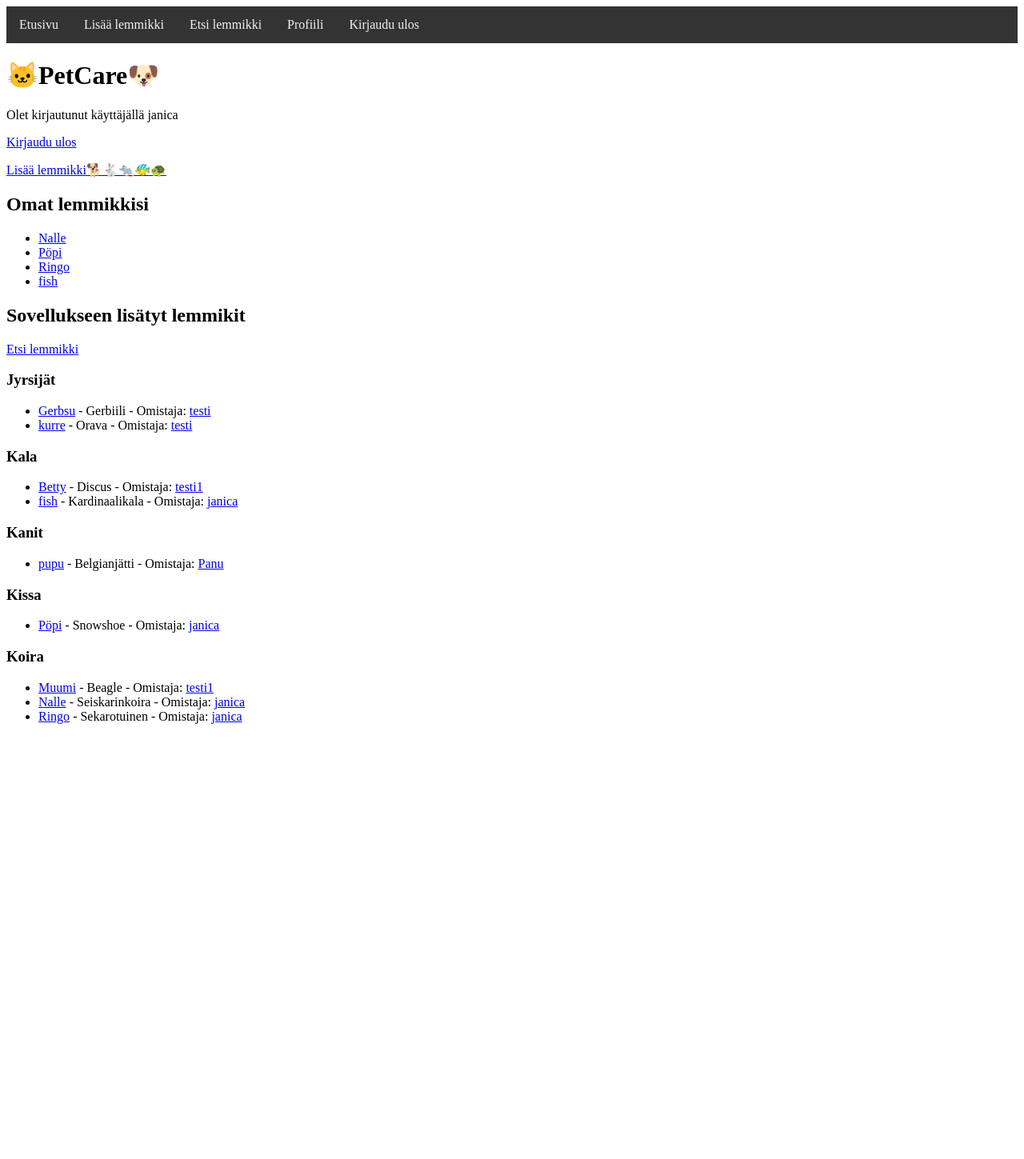
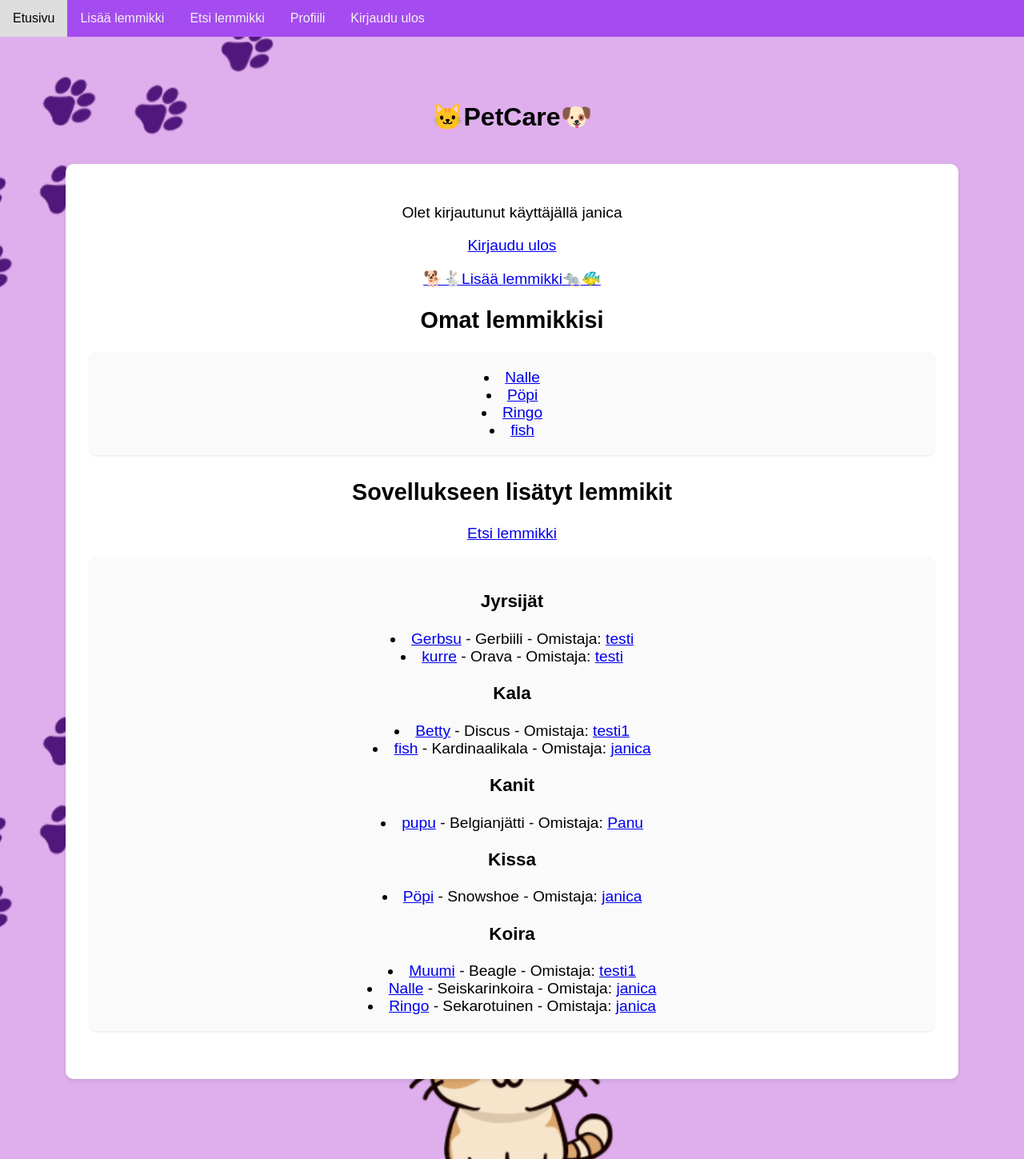
Before and after one commit to Janicanna/PetApp, a Flask app: page / in a window 1280 px wide. Shown: the whole page at 80% size. Before the commit the page ends 905 px from the top, so only its background shows below. Run offline with Flask 3, Linux system fonts and the light colour scheme; a user stored in the database is signed in; data comes from the database, SQL or seed files in the repository; both versions use the stored data as it was after the commit.

Commit message:
Luotu uusi CSS-tiedosto ja päivitetty sivuston ulkoasua. Lisätty base.html pohjatiedosto, jota käytetään muihin sivuihin yhtenäistämiseksi.

```diff
--- a/app.py
+++ b/app.py
@@ -429,3 +429,10 @@ def delete_image(pet_id, image_id):
     db.execute("DELETE FROM images WHERE id = ?", [image_id])
 
     return redirect(f"/pet/{pet_id}")
+
+@app.after_request
+def add_header(response):
+    response.headers["Cache-Control"] = "no-store, no-cache, must-revalidate, max-age=0"
+    response.headers["Pragma"] = "no-cache"
+    response.headers["Expires"] = "0"
+    return response
--- /dev/null
+++ b/static/css/main.css
@@ -0,0 +1,133 @@
+*, *::before, *::after {
+    box-sizing: border-box;
+  }
+
+  body {
+    margin: 0;
+    padding: 0;
+    font-family: Arial, sans-serif;
+  }
+
+  .default-page {
+    background: url("../images/registerpic.png") no-repeat center center;
+    background-size: cover;
+    background-attachment: fixed;
+    text-align: center;
+  }
+
+  /* Navigaatio (sama kaikille sivuille) */
+  nav {
+    background-color: #a54cf0;
+    overflow: hidden;
+  }
+  nav a {
+    float: left;
+    display: block;
+    color: #f2f2f2;
+    text-align: center;
+    padding: 14px 16px;
+    text-decoration: none;
+  }
+  nav a:hover {
+    background-color: #ddd;
+    color: #000000;
+  }
+  .link-container span {
+    margin-right: 10px;
+  }
+
+  /* Taustakuva etusivulle */
+  .home-page {
+    background: url("../images/etus.png") no-repeat center center;
+    background-size: cover;
+    background-attachment: fixed;
+  }
+
+  /* Keskitetty laatikko etusivulle */
+  .home-container {
+    width: 100%;
+    max-width: 1400px;
+    margin: 40px auto;
+    background-color: transparent;
+    padding: 20px;
+    text-align: center;
+  }
+
+
+  /* Taustakuva kirjautumis- ja rekisteröintisivuilla */
+  .login-page,
+  .register-page {
+    background: url("../images/registerpic.png") no-repeat center center;
+    background-size: cover;
+    background-attachment: fixed;
+  }
+
+  /* Lomakkeen laatikko kirjautumis- ja rekisteröintisivuilla */
+  .form-container {
+    width: 450px;
+    margin: 80px auto;
+    background-color: rgba(255, 255, 255, 0.9);
+    padding: 30px;
+    border-radius: 10px;
+    box-shadow: 0 2px 5px rgba(0,0,0,0.2);
+    text-align: left;
+  }
+
+  .form-container input[type="text"],
+  .form-container input[type="password"] {
+    width: 100%;
+    padding: 10px;
+    margin-bottom: 10px;
+    border: 1px solid #ccc;
+    border-radius: 5px;
+  }
+
+  .form-container input[type="submit"] {
+    width: 100%;
+    padding: 10px;
+    background-color: #a54cf0;
+    color: white;
+    border: none;
+    border-radius: 5px;
+    cursor: pointer;
+    font-size: 16px;
+  }
+
+  .form-container input[type="submit"]:hover {
+    background-color: #9142d1;
+  }
+
+  /* valkoinen boksi kirjautuneelle käyttäjälle */
+  .loggedin-container {
+    width: 90%;
+    max-width: 1200px;
+    margin: 40px auto;
+    background-color: #fff;
+    padding: 30px;
+    border-radius: 10px;
+    box-shadow: 0 2px 5px rgba(0,0,0,0.1);
+    font-size: 1.2rem;
+    text-align: center;
+  }
+
+  /* Erilliset laatikot omille ja kaikille lemmikeille */
+  .my-pets-box,
+  .all-pets-box {
+    background-color: #fafafa;
+    padding: 20px;
+    margin-bottom: 30px;   /* Lisää isompi väli laatikoiden välille */
+    border-radius: 8px;
+    box-shadow: 0 1px 3px rgba(0,0,0,0.1);
+    font-size: 1.2rem;
+  }
+
+  .pet-page {
+    background: url("../images/pet.png") no-repeat center center;
+    background-size: cover;
+    background-attachment: fixed;
+  }
+
+  .pet-page .content {
+    text-align: center;
+    padding: 20px;
+  }
--- a/templates/base.html
+++ b/templates/base.html
@@ -3,27 +3,9 @@
 <head>
   <meta charset="UTF-8">
   <title>{% block title %}Lemmikki-sovellus{% endblock %}</title>
-  <style>
-    nav {
-      background-color: #333;
-      overflow: hidden;
-    }
-    nav a {
-      float: left;
-      display: block;
-      color: #f2f2f2;
-      text-align: center;
-      padding: 14px 16px;
-      text-decoration: none;
-    }
-    nav a:hover {
-      background-color: #ddd;
-      color: #333;
-    }
-
-  </style>
+  <link rel="stylesheet" href="{{ url_for('static', filename='css/main.css') }}">
 </head>
-<body>
+<body class="{% block body_class %}default-page{% endblock %}">
   <nav>
     <a href="/">Etusivu</a>
     {% if session.username %}
--- a/templates/index.html
+++ b/templates/index.html
@@ -2,50 +2,58 @@
 
 {% block title %}Etusivu - Lemmikki-sovellus{% endblock %}
 
+{% block body_class %}home-page{% endblock %}
+
 {% block content %}
+  <!-- Voit poistaa tai muokata home-containerin kokonaan, jos haluat -->
+  <div class="home-container">
     <h1>🐱PetCare🐶</h1>
 
     {% if session.username %}
+      <!-- Leveä valkoinen laatikko -->
+      <div class="loggedin-container">
         <p>Olet kirjautunut käyttäjällä {{ session.username }}</p>
         <p><a href="/logout">Kirjaudu ulos</a></p>
-    <p><a href="/new_pet">Lisää lemmikki🐕🐇🐀🐠🐢</a></p>
+        <p><a href="/new_pet">🐕🐇Lisää lemmikki🐀🐠</a></p>
 
         <h2>Omat lemmikkisi</h2>
+        <div class="my-pets-box">
           {% if pets %}
-      <ul>
               {% for pet in pets %}
                 <li><a href="/pet/{{ pet.id }}">{{ pet.pet_name }}</a></li>
               {% endfor %}
-      </ul>
           {% else %}
             <p>Sinulla ei ole vielä lisättyjä lemmikkejä.</p>
           {% endif %}
+        </div>
 
         <h2>Sovellukseen lisätyt lemmikit</h2>
+        <p><a href="/find_pet">Etsi lemmikki</a></p>
 
-    <p><a href="/find_pet">Etsi lemmikki</a></p>
+        <div class="all-pets-box">
           {% if grouped_pets %}
-      {% for animal, pets in grouped_pets.items() %}
+            {% for animal, pet_list in grouped_pets.items() %}
               <h3>{{ animal }}</h3>
-        <ul>
-          {% for pet in pets %}
+                {% for pet in pet_list %}
                   <li>
                     <a href="/pet/{{ pet.id }}">{{ pet.pet_name }}</a> - {{ pet.breed_name }}
                     - Omistaja: <a href="/user/{{ pet.user_id }}">{{ pet.owner_username }}</a>
                   </li>
                 {% endfor %}
-        </ul>
             {% endfor %}
           {% else %}
             <p>Ei lemmikkejä lisätty vielä.</p>
           {% endif %}
+        </div>
+      </div>
 
     {% else %}
+      <!-- Kirjautumaton käyttäjä -->
       <p><b>Tervetuloa!🐾</b></p>
       <p class="link-container">
         <span><a href="/login">Kirjaudu sisään</a></span>
         <span><a href="/register">Luo tunnus</a></span>
       </p>
     {% endif %}
-
+  </div>
 {% endblock %}
--- a/templates/new_pet.html
+++ b/templates/new_pet.html
@@ -3,6 +3,7 @@
 {% block title %}Lisää lemmikki{% endblock %}
 
 {% block content %}
+<div class="new_pet-container">
 
     <h1>Lisää lemmikki</h1>
     <form action="/new_pet" method="post">
--- a/templates/pet.html
+++ b/templates/pet.html
@@ -1,6 +1,8 @@
 {% extends "base.html" %}
 
 {% block title %}{{ pet.pet_name }}{% endblock %}
+
+{% block body_class %}pet-page{% endblock %}
 
 {% block content %}
 
@@ -23,7 +25,6 @@ Kuvaus: {{ pet.description }}</p>
 {% endif %}
 
 <h2>Päiväkohtaiset tiedot</h2>
-<ul>
   {% if "ruokailu" in allowed_actions %}
     <li>🥕: {{ daily_counts["ruokailu"]["cnt"] if "ruokailu" in daily_counts else 0 }} x
         (Viimeisin: {{ daily_counts["ruokailu"]["latest"] if "ruokailu" in daily_counts else "–" }})</li>
@@ -41,7 +42,6 @@ Kuvaus: {{ pet.description }}</p>
   {% if "koulutus" in allowed_actions %}
     <li>🧠: {{ daily_counts["koulutus"]["cnt"] if "koulutus" in daily_counts else 0 }} x</li>
   {% endif %}
-</ul>
 
 {% if is_owner %}
 <form action="/pet/{{ pet.id }}/action" method="post">
@@ -69,7 +69,6 @@ Kuvaus: {{ pet.description }}</p>
 {% endif %}
 
 <h2>Kommentit</h2>
-<ul>
   {% for comment in comments %}
     <li>
       <b>{{ comment.username }}</b>: {{ comment.content }}
@@ -82,7 +81,6 @@ Kuvaus: {{ pet.description }}</p>
       {% endif %}
     </li>
   {% endfor %}
-</ul>
 
 {% if session.username %}
   <form action="/pet/{{ pet.id }}/comment" method="post">
--- a/templates/user_profile.html
+++ b/templates/user_profile.html
@@ -6,14 +6,11 @@
   <h1>Käyttäjän {{ username }} lemmikit</h1>
 
   {% if pets %}
-    <ul>
       {% for pet in pets %}
         <li><a href="/pet/{{ pet.id }}">{{ pet.pet_name }} ({{ pet.breed_name }})</a></li>
       {% endfor %}
-    </ul>
   {% else %}
     <p>Käyttäjällä ei ole vielä lemmikkejä.</p>
   {% endif %}
 
-  <p><a href="/">Etusivulle</a></p>
 {% endblock %}
```
Also changed, not shown: templates/login.html (+13 -12 lines), templates/register.html (+17 -16 lines), database.db, static/images/etus.png (added), static/images/etusivu.png (added), static/images/front.png (added), static/images/pet.png (added), static/images/registerpic.png (added). Lines whose indentation alone changed are shown as unchanged.
